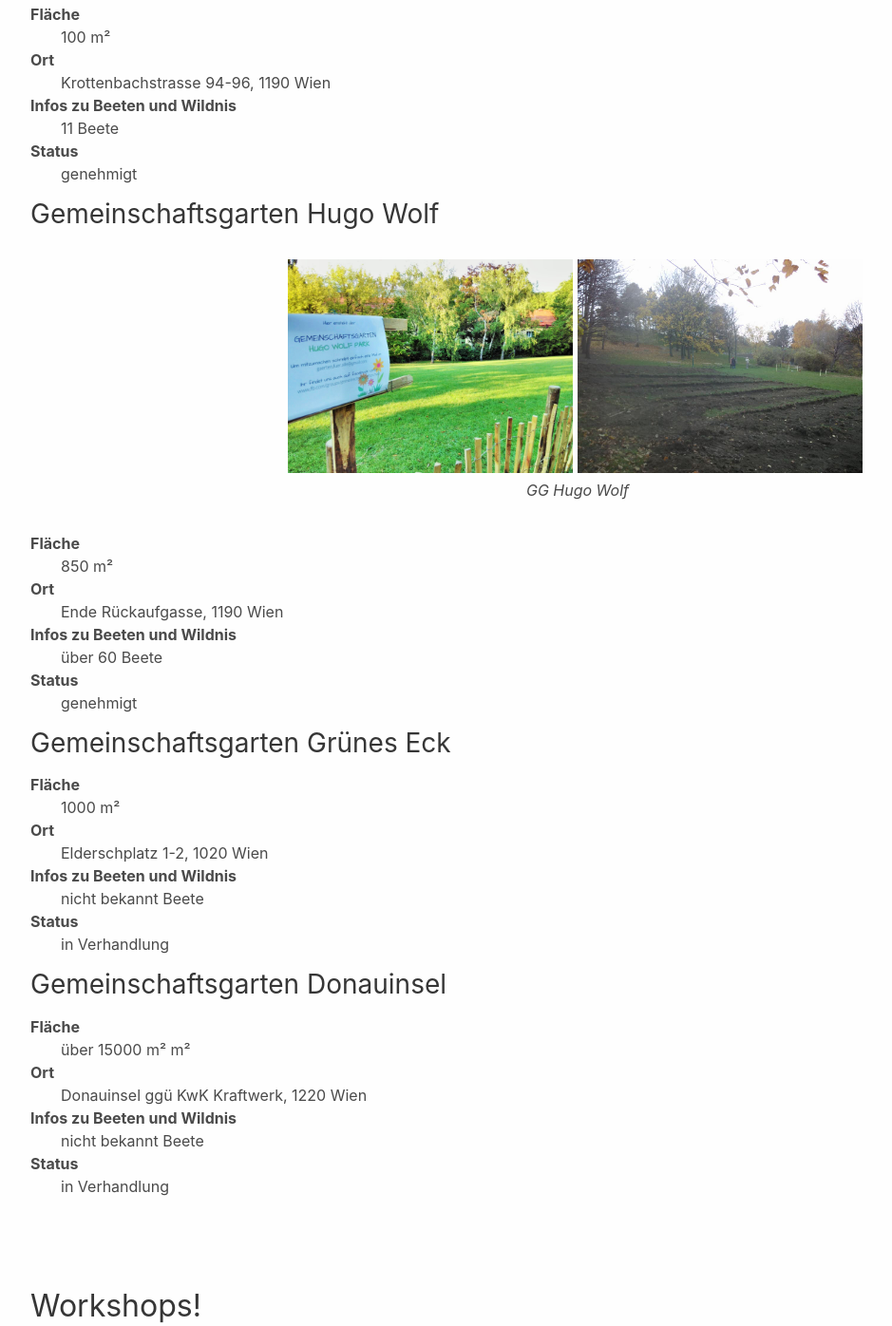
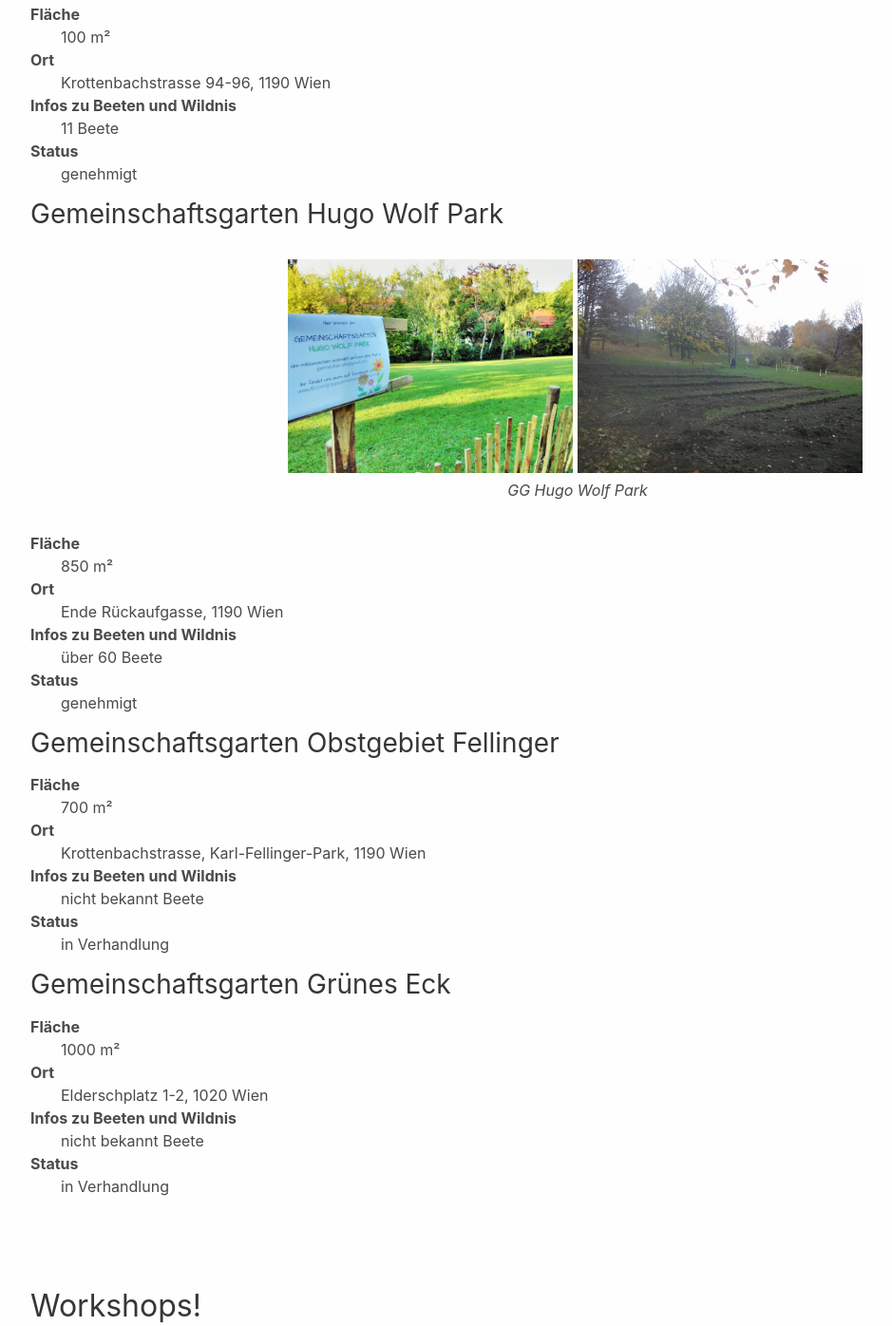
Before and after one commit to sonnenfeld269/gaertenfueralle, a website: page index.html in a window 1280 px wide. Shown: the part 1256-2652 px from the top of the page at 95% size, without its empty margins (32-971 px from the left). Drawn offline with nearby package versions, Linux system fonts and the light colour scheme.

Commit message:
update info

```diff
--- a/index.html
+++ b/index.html
@@ -204,7 +204,7 @@
             "images": ["images/gardens/gg_krottenbach/bild_1.jpg", "images/gardens/gg_krottenbach/bild_2.jpg", "images/gardens/gg_krottenbach/bild_3.jpg"]
           },
           {
-            "name": "Hugo Wolf",
+            "name": "Hugo Wolf Park",
             "address": "Ende Rückaufgasse, 1190 Wien",
             "area": "850",
             "status": "genehmigt",
@@ -213,18 +213,18 @@
             "images": ["images/gardens/gg_hugo_wolf/bild_1.jpg", "images/gardens/gg_hugo_wolf/bild_2.jpg"]
           },
           {
-            "name": "Grünes Eck",
-            "address": "Elderschplatz 1-2, 1020 Wien",
-            "area": "1000",
+            "name": "Obstgebiet Fellinger",
+            "address": "Krottenbachstrasse, Karl-Fellinger-Park, 1190 Wien",
+            "area": "700",
             "status": "in Verhandlung",
             "beete": "nicht bekannt",
             "wild": "nicht bekannt",
             "images": []
           },
           {
-            "name": "Donauinsel",
-            "address": "Donauinsel ggü KwK Kraftwerk, 1220 Wien",
-            "area": "über 15000 m²",
+            "name": "Grünes Eck",
+            "address": "Elderschplatz 1-2, 1020 Wien",
+            "area": "1000",
             "status": "in Verhandlung",
             "beete": "nicht bekannt",
             "wild": "nicht bekannt",
@@ -240,7 +240,7 @@
         workshops: [
           {
             "title": "Wir bauen Wildbienenhotels!",
-            "address": "Gemeinschaftsgarten Hugo Wolf",
+            "address": "Gemeinschaftsgarten Hugo Wolf Park",
             "date": "11.02.2018",
             "time": "10:00",
             "description": "Wir bauen ein (oder mehrere) Wildbienenhotels! Der erste Wildbienenhotel Workshop im Gemeinschaftsgarten Hugo Wolf! Natürlich alles kostenlos und jeder kann mitmachen! Bohrmaschine und Schrauben haben wir höchstwahrscheinlich schon vor Ort! ft kann man in Baucontainer Holz finden das weggeschmissen wird. Haltet einfach die Augen offen und sammelt einbisschen was und bringt es dann in den Garten! Je mehr Material wir haben, desto mehr Hotels können wir bauen und ihr könnt euer Hotel dann gleich nach Hause mitnehmen.",
```
Also changed, not shown: package.json (added, +19 -0 lines).
